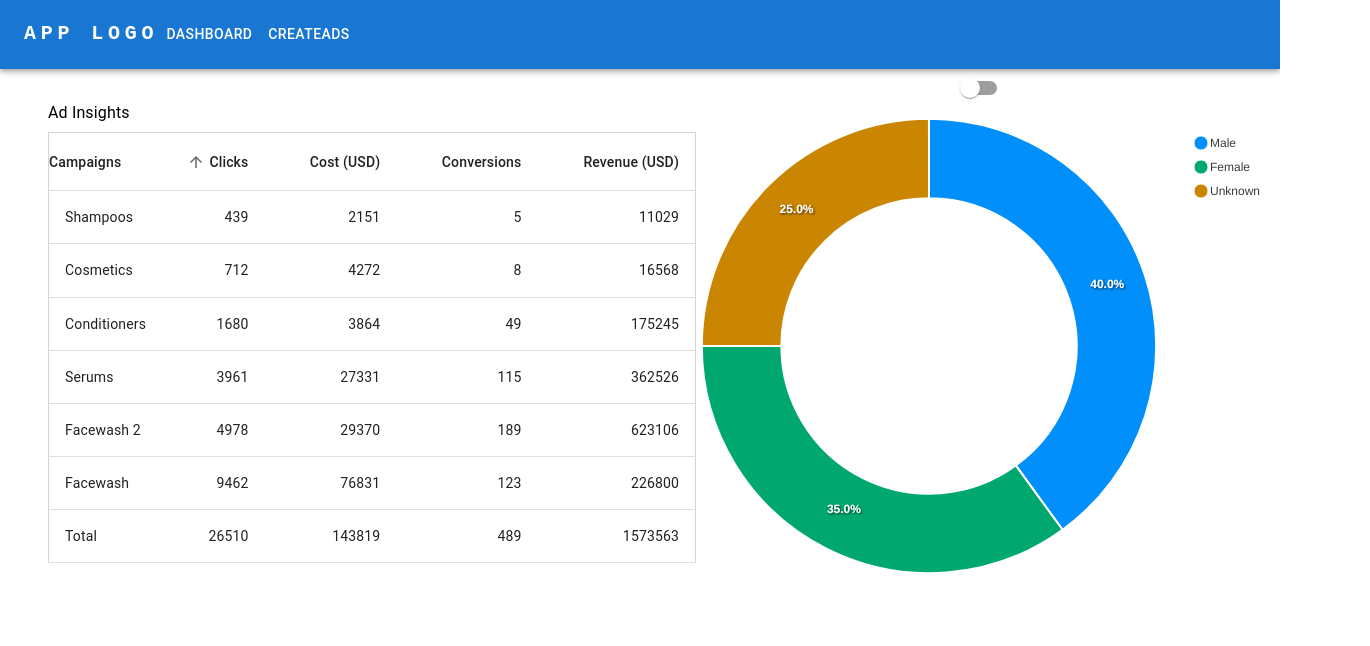
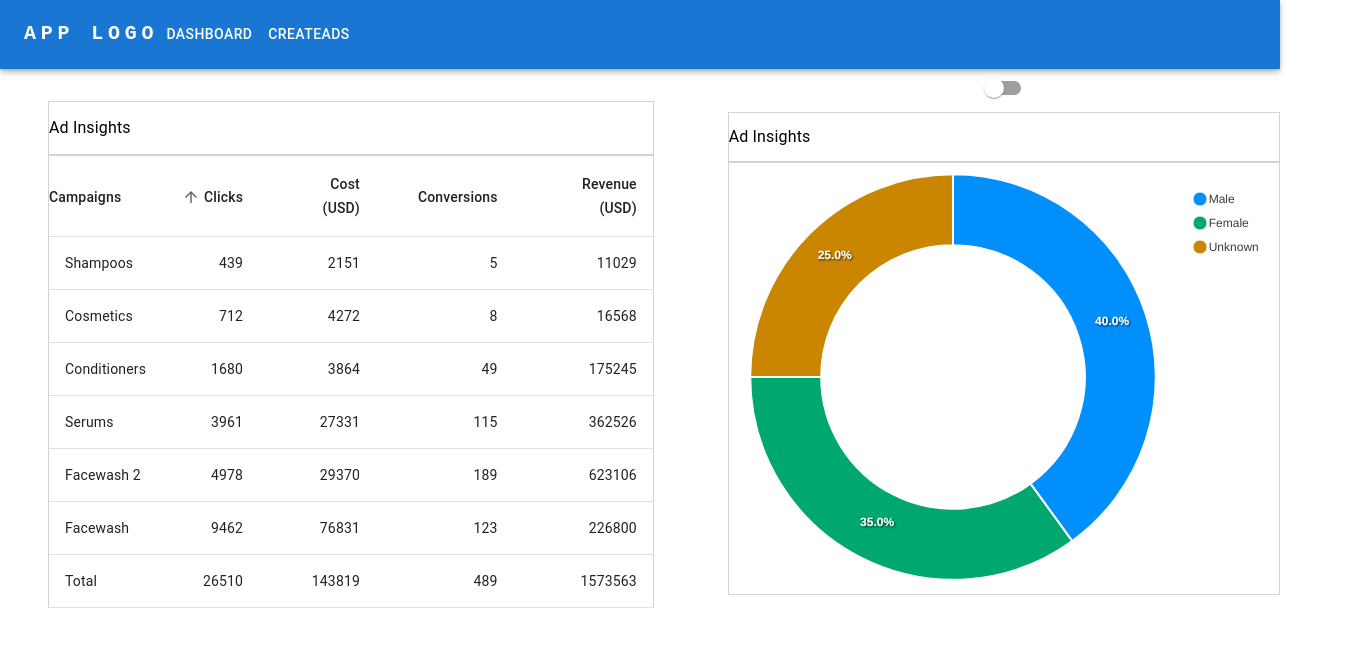
Before and after one commit to sandipbangar/keywordio-test, a React (Create React App) app: page / in a window 1280 px wide. Shown: the top 646 px of the page, 1370 px wide, since content can reach past the window. Built offline with nearby package versions, Linux system fonts and the light colour scheme.

Commit message:
Added Ad Insights header to table 2 and borders

```diff
--- a/src/components/DoughnutComp.jsx
+++ b/src/components/DoughnutComp.jsx
@@ -1,5 +1,7 @@
 import React, { Component } from 'react';
 import ApexCharts from 'react-apexcharts';
+import { Typography } from '@mui/material';
+import "../styles/DoughnutStyle.css"
 
 class DoughnutComp extends Component {
   constructor(props) {
@@ -22,7 +24,13 @@ class DoughnutComp extends Component {
 
   render() {
     return (
-      <ApexCharts options={this.state.options} series={this.state.series} type="donut" width={600} />
+      <>
+        <div className="donut-container">
+          <Typography className="donut-ad-insights">Ad Insights</Typography>
+          <ApexCharts className="donut" options={this.state.options} series={this.state.series} type="donut" width={550} />
+        </div>
+      </>
+
     );
   }
 }
--- /dev/null
+++ b/src/styles/DoughnutStyle.css
@@ -0,0 +1,16 @@
+.donut-container {
+  border: "7px solid black";
+  display: block;
+  margin: 5px 90px;
+  height: 30vh;
+}
+.donut-ad-insights {
+  border: 1px solid lightgray;
+  height: 20%;
+  display: flex;
+  flex-direction: row;
+  align-items: center;
+}
+.donut {
+  border: 1px solid lightgray;
+}
--- a/src/styles/ReusableTableStyle.css
+++ b/src/styles/ReusableTableStyle.css
@@ -16,10 +16,11 @@
 }
 .ad-insights {
   position: relative;
-  height: 6%;
+  height: 10%;
   display: flex;
   flex-direction: row;
-  /* border: 4px solid yellow; */
+  border: 1px solid lightgray;
+  align-items: center;
 }
 .table {
   height: 100%;
--- a/src/styles/Table2Style.css
+++ b/src/styles/Table2Style.css
@@ -13,10 +13,10 @@
 }
 .ad-insights2{
     position: relative;
-    height: 6%;
+    height: 10%;
     display: flex;
     flex-direction: row;
-    /* border: 4px solid yellow; */
+    border: 1px solid lightgray;
 }
 .table2{
     height: 100%;
```
